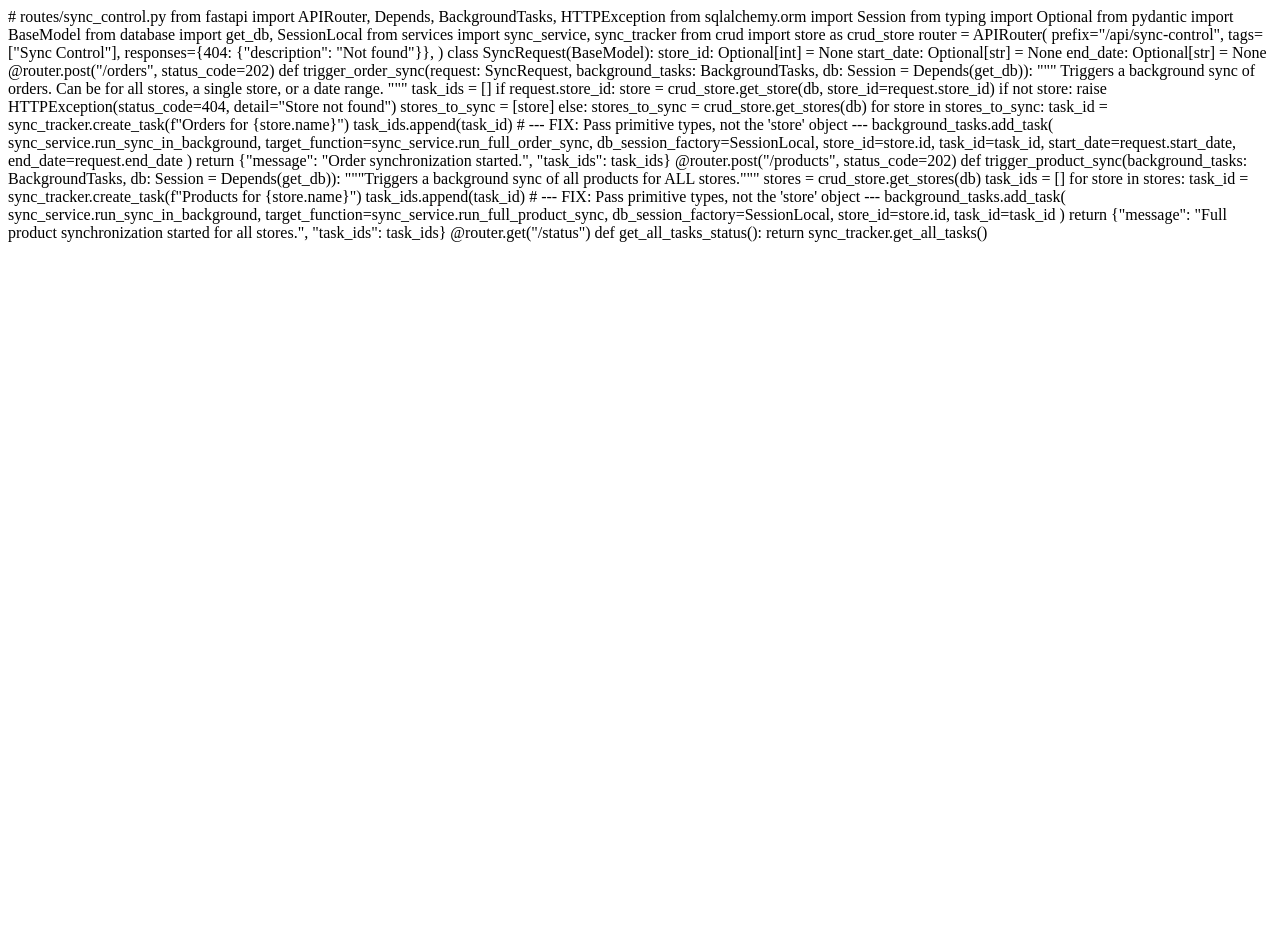
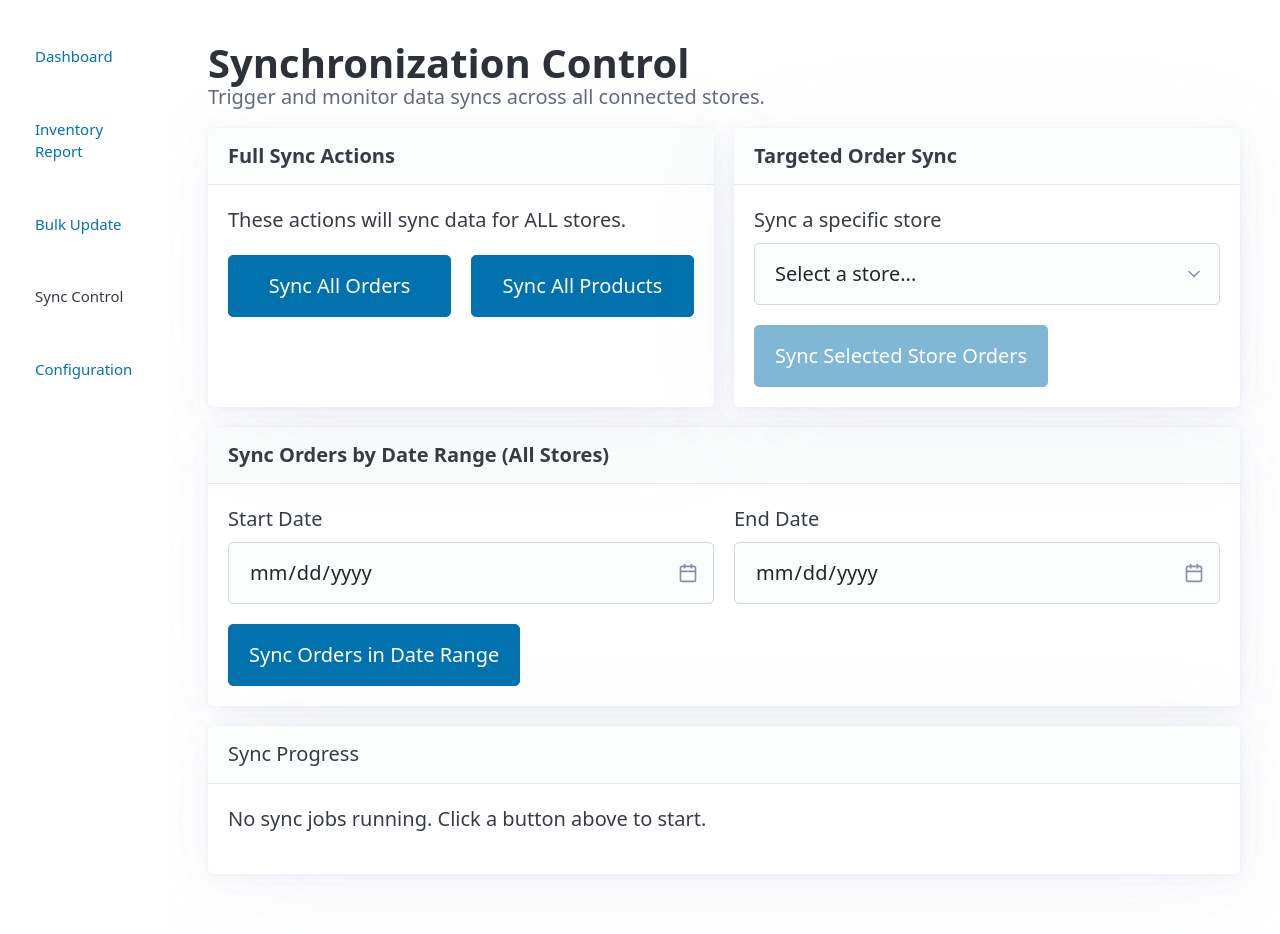
Before and after one commit to cata2lin/Inventroy, a FastAPI app: page /sync-control in a window 1280 px wide. Before the commit the page ends 242 px from the top, so only its background shows below. Run offline with FastAPI, Linux system fonts and the light colour scheme; data that the repository does not hold is empty; some libraries are stand-ins or nearby versions.

Commit message:
refactor: update sync control template for improved UI and functionality

```diff
--- a/templates/sync_control.html
+++ b/templates/sync_control.html
@@ -1,71 +1,56 @@
-# routes/sync_control.py
+{% extends "base.html" %}
 
-from fastapi import APIRouter, Depends, BackgroundTasks, HTTPException
-from sqlalchemy.orm import Session
-from typing import Optional
-from pydantic import BaseModel
-from database import get_db, SessionLocal
-from services import sync_service, sync_tracker
-from crud import store as crud_store
+{% block content %}
+<div class="container">
+    <hgroup>
+        <h1>Synchronization Control</h1>
+        <h2>Trigger and monitor data syncs across all connected stores.</h2>
+    </hgroup>
 
-router = APIRouter(
-    prefix="/api/sync-control",
-    tags=["Sync Control"],
-    responses={404: {"description": "Not found"}},
-)
+    <div class="grid">
+        <article>
+            <header><strong>Full Sync Actions</strong></header>
+            <p>These actions will sync data for ALL stores.</p>
+            <div class="grid">
+                <button id="sync-all-orders-btn">Sync All Orders</button>
+                <button id="sync-all-products-btn">Sync All Products</button>
+            </div>
+        </article>
+        <article>
+            <header><strong>Targeted Order Sync</strong></header>
+            <label for="store-select">Sync a specific store</label>
+            <select id="store-select">
+                <option value="">Select a store...</option>
+            </select>
+            <button id="sync-single-store-btn" disabled>Sync Selected Store Orders</button>
+        </article>
+    </div>
 
-class SyncRequest(BaseModel):
-    store_id: Optional[int] = None
-    start_date: Optional[str] = None
-    end_date: Optional[str] = None
+    <article>
+        <header><strong>Sync Orders by Date Range (All Stores)</strong></header>
+        <div class="grid">
+            <div>
+                <label for="start-date">Start Date</label>
+                <input type="date" id="start-date">
+            </div>
+            <div>
+                <label for="end-date">End Date</label>
+                <input type="date" id="end-date">
+            </div>
+        </div>
+        <button id="sync-date-range-btn">Sync Orders in Date Range</button>
+    </article>
 
-@router.post("/orders", status_code=202)
-def trigger_order_sync(request: SyncRequest, background_tasks: BackgroundTasks, db: Session = Depends(get_db)):
-    """
-    Triggers a background sync of orders. Can be for all stores, a single store, or a date range.
-    """
-    task_ids = []
-    if request.store_id:
-        store = crud_store.get_store(db, store_id=request.store_id)
-        if not store:
-            raise HTTPException(status_code=404, detail="Store not found")
-        stores_to_sync = [store]
-    else:
-        stores_to_sync = crud_store.get_stores(db)
+    <article id="progress-container">
+        <header>Sync Progress</header>
+        <div id="progress-bars">
+            <p>No sync jobs running. Click a button above to start.</p>
+        </div>
+    </article>
+</div>
+{% endblock %}
 
-    for store in stores_to_sync:
-        task_id = sync_tracker.create_task(f"Orders for {store.name}")
-        task_ids.append(task_id)
-        # --- FIX: Pass primitive types, not the 'store' object ---
-        background_tasks.add_task(
-            sync_service.run_sync_in_background,
-            target_function=sync_service.run_full_order_sync,
-            db_session_factory=SessionLocal,
-            store_id=store.id,
-            task_id=task_id,
-            start_date=request.start_date,
-            end_date=request.end_date
-        )
-    return {"message": "Order synchronization started.", "task_ids": task_ids}
-
-@router.post("/products", status_code=202)
-def trigger_product_sync(background_tasks: BackgroundTasks, db: Session = Depends(get_db)):
-    """Triggers a background sync of all products for ALL stores."""
-    stores = crud_store.get_stores(db)
-    task_ids = []
-    for store in stores:
-        task_id = sync_tracker.create_task(f"Products for {store.name}")
-        task_ids.append(task_id)
-        # --- FIX: Pass primitive types, not the 'store' object ---
-        background_tasks.add_task(
-            sync_service.run_sync_in_background,
-            target_function=sync_service.run_full_product_sync,
-            db_session_factory=SessionLocal,
-            store_id=store.id,
-            task_id=task_id
-        )
-    return {"message": "Full product synchronization started for all stores.", "task_ids": task_ids}
-
-@router.get("/status")
-def get_all_tasks_status():
-    return sync_tracker.get_all_tasks()
+{% block scripts %}
+<script src="/static/js/config.js"></script>
+<script src="/static/js/sync_control.js"></script>
+{% endblock %}
```
